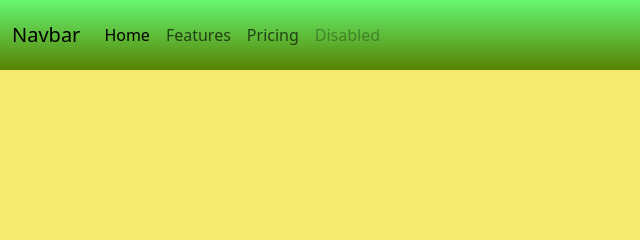
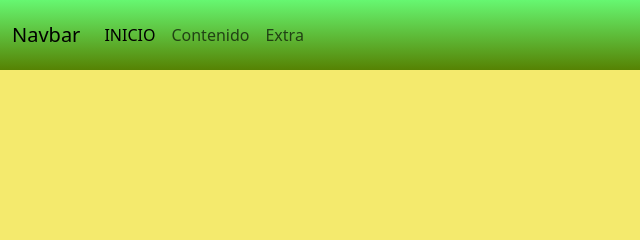
Before and after one commit to H-IgnacioAntunez/CoderPagina, a website: page index.html in a window 1280 px wide. Shown: the top 240 px of the page, 0-640 px from the left. Drawn offline with nearby package versions, Linux system fonts and the light colour scheme; a web font is replaced by a local one.

Commit message:
[FIX] Arreglado botones del header

```diff
--- a/index.html
+++ b/index.html
@@ -26,16 +26,13 @@
           <div class="collapse navbar-collapse" id="navbarNav">
             <ul class="navbar-nav">
               <li class="nav-item">
-                <a class="nav-link active" aria-current="page" href="#">Home</a>
+                <a class="nav-link active" aria-current="page" href="#">INICIO</a>
               </li>
               <li class="nav-item">
-                <a class="nav-link" href="#">Features</a>
+                <a class="nav-link" href="#">Contenido</a>
               </li>
               <li class="nav-item">
-                <a class="nav-link" href="#">Pricing</a>
-              </li>
-              <li class="nav-item">
-                <a class="nav-link disabled" aria-disabled="true">Disabled</a>
+                <a class="nav-link" href="#">Extra</a>
               </li>
             </ul>
           </div>
```
